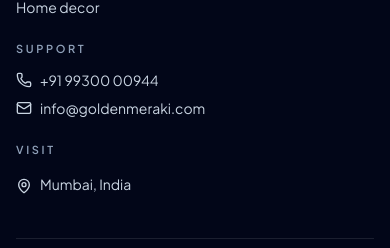
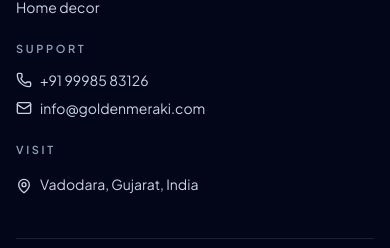
Before and after one commit to lostxmusafir/goldenmeraki, a React (Vite) app: page /cart in a window 390 px wide. Shown: the part 1033-1281 px from the top of the page. Built offline with nearby package versions, Linux system fonts and the light colour scheme.

Commit message:
fix: update location to Vadodara, Gujarat, India and support phone to +91 99985 83126

```diff
--- a/src/components/layout/Footer/Footer.tsx
+++ b/src/components/layout/Footer/Footer.tsx
@@ -41,9 +41,9 @@
               <div className="space-y-3">
                 <div className="text-[11px] font-semibold uppercase tracking-[0.24em] text-slate-400">Support</div>
                 <div className="space-y-2 text-sm text-slate-300">
-                <a href="tel:+919930000944" className="flex items-center gap-2 transition-colors hover:text-white">
+                  <a href="tel:+919998583126" className="flex items-center gap-2 transition-colors hover:text-white">
                     <Phone className="h-4 w-4" />
-                  +91 99300 00944
+                    +91 99985 83126
                   </a>
                   <a href="mailto:info@goldenmeraki.com" className="flex items-center gap-2 transition-colors hover:text-white">
                     <Mail className="h-4 w-4" />
@@ -56,7 +56,7 @@
                 <div className="text-[11px] font-semibold uppercase tracking-[0.24em] text-slate-400">Visit</div>
                 <p className="text-sm leading-7 text-slate-300">
                   <MapPin className="mr-2 inline h-4 w-4" />
-                Mumbai, India
+                  Vadodara, Gujarat, India
                 </p>
               </div>
           </div>
--- a/src/components/layout/Header/AnnouncementBar.tsx
+++ b/src/components/layout/Header/AnnouncementBar.tsx
@@ -12,7 +12,7 @@
         </div>
         <div className="flex items-center gap-8 text-slate-300">
           <span>{ANNOUNCEMENTS[1]}</span>
-          <a href="tel:+919930000944" className="flex items-center gap-2 text-slate-100 transition-colors hover:text-amber-300">
+          <a href="tel:+919998583126" className="flex items-center gap-2 text-slate-100 transition-colors hover:text-amber-300">
             <Phone className="h-3.5 w-3.5 text-emerald-300" />
             <span>{ANNOUNCEMENTS[2]}</span>
           </a>
```
Lines whose indentation alone changed are shown as unchanged.
